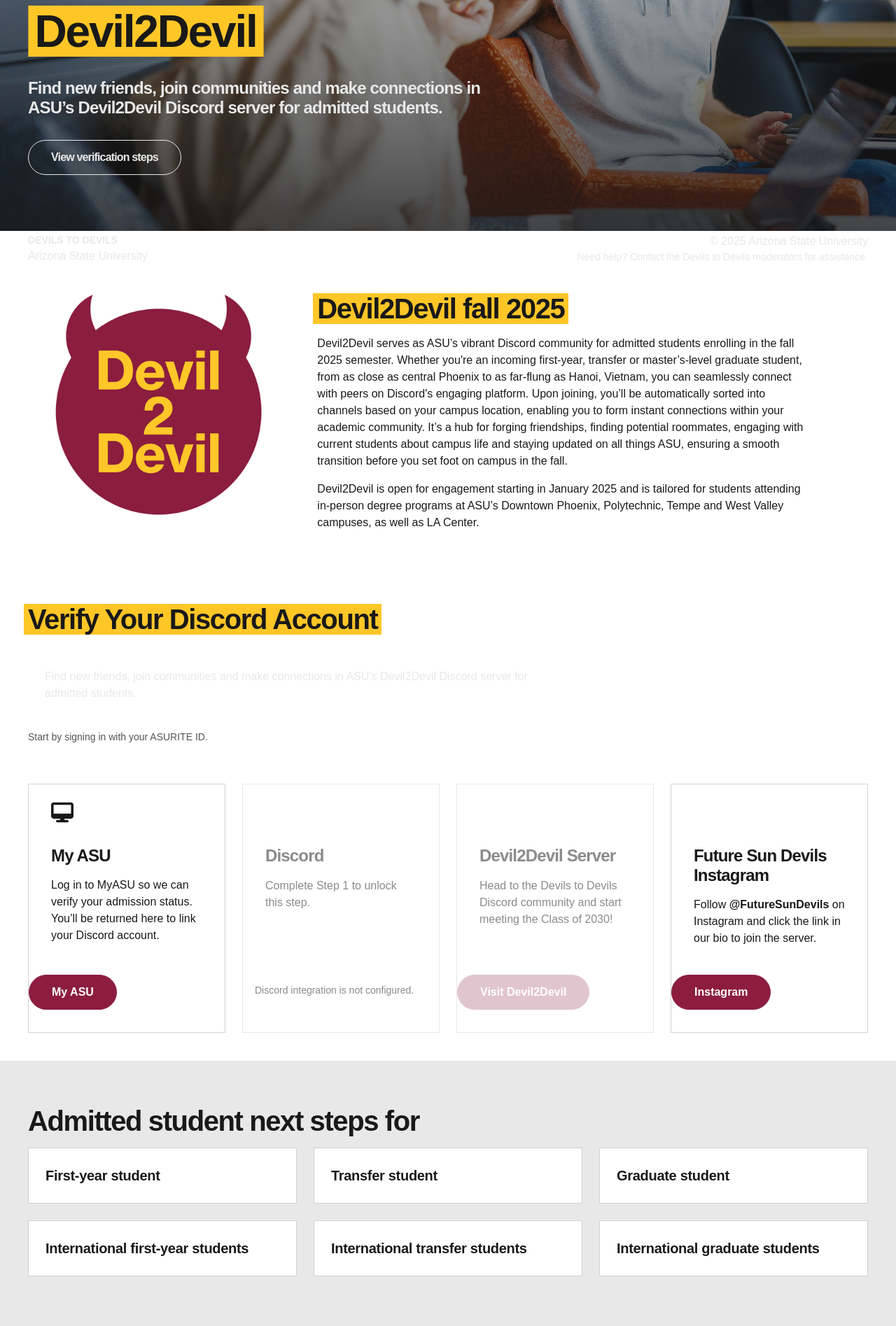
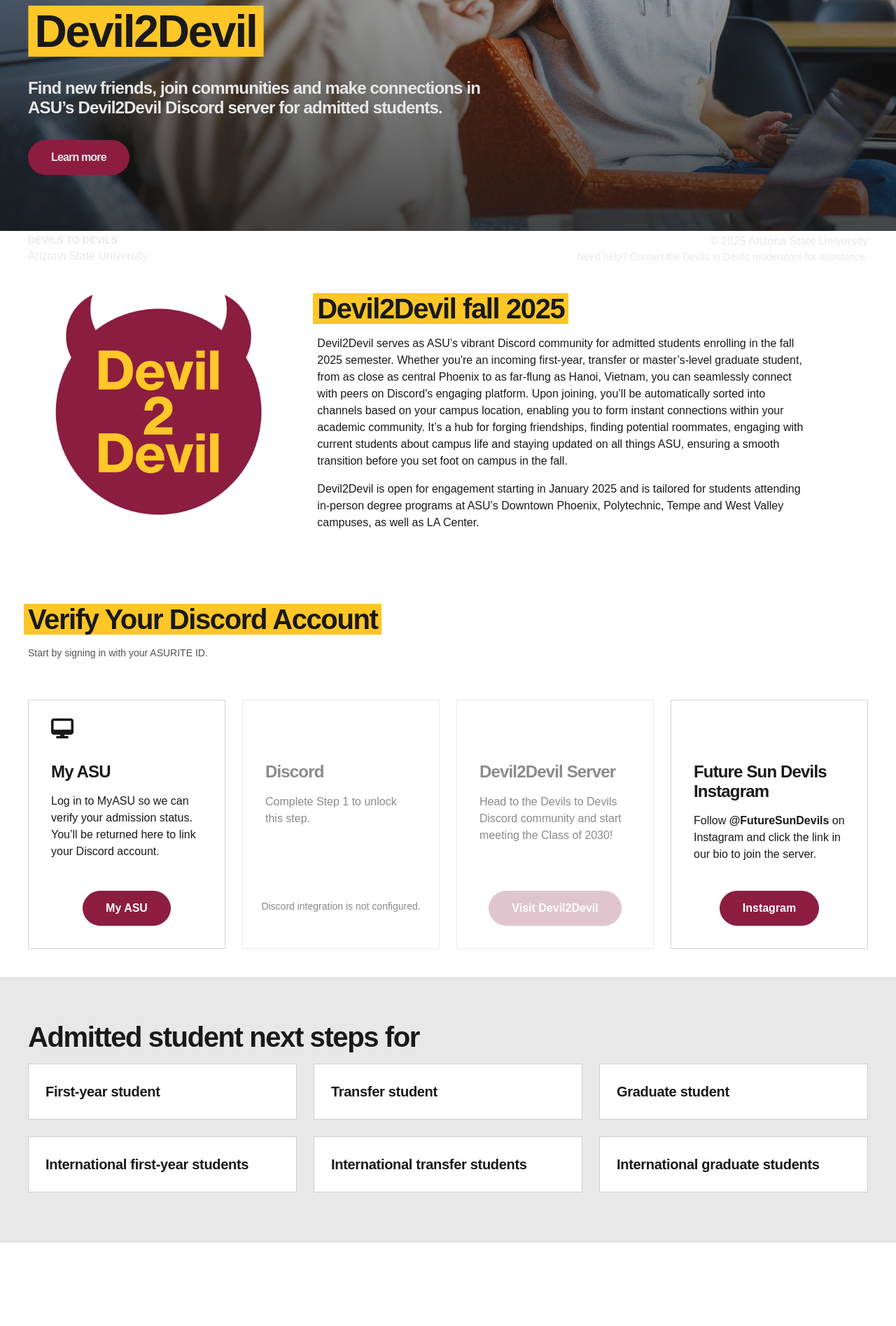
Before and after one commit to code-wolf-byte/forklift, a Flask app: page / in a window 1280 px wide. Shown: the part 493-2388 px from the top of the page at 70% size. After the commit the page ends 2269 px from the top, so only its background shows below. Run offline with Flask 3, Linux system fonts and the light colour scheme; parts of the project's set-up code (start-up, migrations or seed data) failed here and were passed over; some libraries are stand-ins or nearby versions.

Commit message:
refactor: Simplify verification status display and update button links for improved user experience

```diff
--- a/templates/index.html
+++ b/templates/index.html
@@ -1016,21 +1016,14 @@ svg:not(:root).svg-inline--fa, svg:not(:host).svg-inline--fa {
         <p class="text-white">
           Find new friends, join communities and make connections in ASU’s Devil2Devil Discord server for admitted students.
         </p>
-      <div class="d-flex flex-wrap gap-3 align-items-center mt-4">
-        <a class="btn btn-outline-light" href="#verification-steps">
-          View verification steps
+      <div class="d-flex flex-wrap gap-3 align-items-center mt-4 hero-cta-buttons">
+        <a class="btn btn-maroon text-white" href="https://devil2devil.asu.edu/" target="_blank" rel="noopener">
+          Learn more
         </a>
         {% if discord_complete %}
           <a class="btn-default btn-maroon btn" href="https://discord.com/channels/1187144343400751234/1435338904994709626" target="_blank" rel="noopener">
             Visit Devil2Devil
           </a>
-        {% endif %}
-        {% if (saml_complete or discord_complete) and logout_url %}
-          <form method="post" action="{{ logout_url }}">
-            <button type="submit" class="btn btn-outline-light">
-              Log out
-            </button>
-          </form>
         {% endif %}
       </div>
     </div>
@@ -1091,13 +1084,32 @@ svg:not(:root).svg-inline--fa, svg:not(:host).svg-inline--fa {
       border: 2px solid var(--asu-maroon);
       box-shadow: 0 0.5rem 1rem rgba(140, 29, 64, 0.25);
     }
+    .card-buttons {
+      display: flex;
+      justify-content: center;
+      gap: 0.75rem;
+      text-align: center;
+    }
+    .card-buttons .btn {
+      white-space: normal;
+    }
   </style>
   <div class="container">
     <div class="mb-4">
       <div class="uds-highlighted-heading">
         <h2><span class="highlight-gold">Verify Your Discord Account</span></h2>
       </div>
-      <div class="mt-3 text-white bg-asu-maroon bg-opacity-75 rounded-3 p-3 verification-status">
+      <div class="text-muted small mt-2">
+        {% if discord_complete %}
+          <span class="badge text-bg-success">All steps complete</span>
+        {% elif saml_complete %}
+          Next up: connect your Discord account.
+        {% else %}
+          Start by signing in with your ASURITE ID.
+        {% endif %}
+      </div>
+      {% if discord_complete or saml_complete or verification_error %}
+        <div class="mt-3 verification-status text-black">
           {% if discord_complete %}
             <p class="mb-0">
               Your ASU account{% if verification_state.asurite %} (<strong>{{ verification_state.asurite }}</strong>){% endif %}
@@ -1108,15 +1120,11 @@ svg:not(:root).svg-inline--fa, svg:not(:host).svg-inline--fa {
               You're signed in with ASU{% if verification_state.asurite %} as <strong>{{ verification_state.asurite }}</strong>{% endif %}
               {% if verification_state.email %}({{ verification_state.email }}){% endif %}. Connect your Discord account to finish verification.
             </p>
-        {% else %}
-          <p class="mb-0">
-            Find new friends, join communities and make connections in ASU’s Devil2Devil Discord server for admitted students.
-          </p>
-        {% endif %}
-        {% if saml_complete and not discord_complete and (not discord_configured or not discord_login_url) %}
+            {% if not discord_complete and (not discord_configured or not discord_login_url) %}
               <div class="badge bg-light text-dark fw-semibold mt-3">
                 Discord integration is not configured yet.
               </div>
+            {% endif %}
           {% endif %}
           {% if verification_error %}
             <div class="alert alert-warning border-0 fw-semibold text-dark bg-warning-subtle mt-3 mb-0">
@@ -1124,15 +1132,7 @@ svg:not(:root).svg-inline--fa, svg:not(:host).svg-inline--fa {
             </div>
           {% endif %}
         </div>
-      <div class="text-muted small mt-2">
-        {% if discord_complete %}
-          <span class="badge text-bg-success">All steps complete</span>
-        {% elif saml_complete %}
-          Next up: connect your Discord account.
-        {% else %}
-          Start by signing in with your ASURITE ID.
       {% endif %}
-      </div>
     </div>
 
     <div class="uds-card-arrangement">
```
Lines whose indentation alone changed are shown as unchanged.
